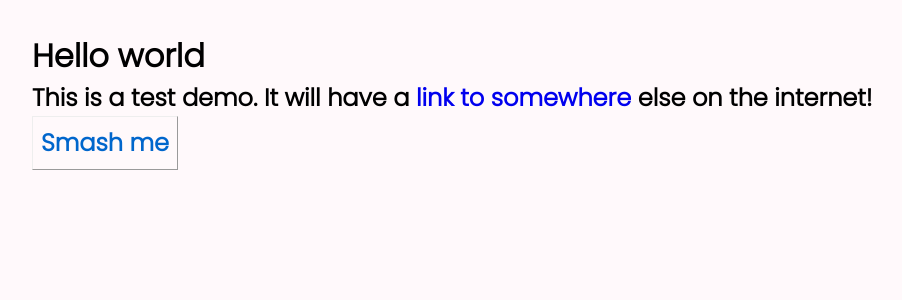
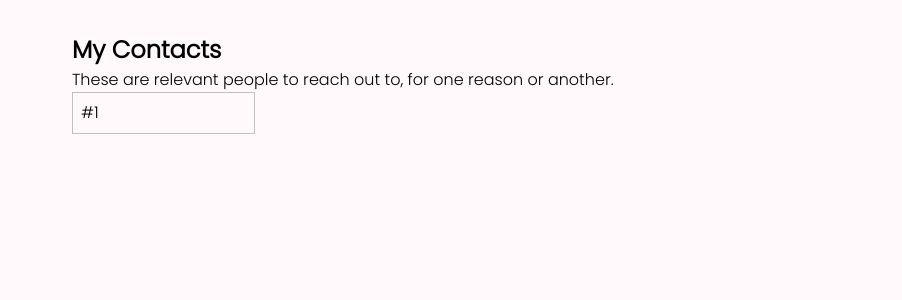
Before and after one commit to drunkenvalley/nextjs-uni-micro-demo, a Next.js app: page / in a window 1280 px wide. Shown: the top 300 px of the page, without its empty margins (0-902 px from the left). Built offline with nearby package versions, Linux system fonts and the light colour scheme.

Commit message:
Install next-auth, refactor back to 'pages' dir structure instead of 'app'

```diff
--- a/app/layout.tsx
+++ /dev/null
@@ -1,25 +0,0 @@
-import { PropsWithChildren } from "react"
-import "styles/main.scss"
-
-import { Poppins } from "@next/font/google"
-const poppins = Poppins({
-    weight: ['300'],
-    fallback: ["Arial", "Helvetica", "sans-serif"],
-    subsets: ['latin'],
-    display: 'optional',
-    variable: '--font-poppins'
-})
-
-interface Props extends PropsWithChildren {}
-
-export default function RootLayout ({ children }: Props) {
-    return (
-        <html className={poppins.variable}>
-            <body className="bg-snow">
-                <div className="m-3">
-                    {children && children}
-                </div>
-            </body>
-        </html>
-    )
-}
--- a/app/page.tsx
+++ /dev/null
@@ -1,14 +0,0 @@
-export default function Page() {
-    return (
-        <>
-            <h1>
-                Hello world
-            </h1>
-            <h2>
-                This is a test demo. It will have a <a className="link" href="google.com">link to somewhere</a> else on the internet!
-                <br />
-                <button className="button" type="button">Smash me</button>
-            </h2>
-        </>
-    )
-}
--- a/next.config.js
+++ b/next.config.js
@@ -1,8 +1,5 @@
 /** @type {import('next').NextConfig} */
 const nextConfig = {
-  experimental: {
-    appDir: true,
-  },
   reactStrictMode: true,
 }
 
--- a/package.json
+++ b/package.json
@@ -16,6 +16,7 @@
     "eslint": "8.31.0",
     "eslint-config-next": "13.1.2",
     "next": "13.1.2",
+    "next-auth": "^4.18.8",
     "react": "18.2.0",
     "react-dom": "18.2.0",
     "sass": "^1.57.1",
--- /dev/null
+++ b/pages/_app.tsx
@@ -0,0 +1,26 @@
+import "@/styles/main.scss"
+
+import { Poppins } from "@next/font/google"
+const poppins = Poppins({
+    weight: ['300'],
+    fallback: ["Arial", "Helvetica", "sans-serif"],
+    subsets: ['latin'],
+    display: 'optional',
+})
+
+import { SessionProvider } from "next-auth/react"
+
+export default function App({
+    Component,
+    pageProps: { session, ...pageProps },
+}) {
+    return (
+    // `session` comes from `getServerSideProps` or `getInitialProps`.
+    // Avoids flickering/session loading on first load.
+        <SessionProvider session={session} refetchInterval={30}>
+            <main className={poppins.className}>
+                <Component {...pageProps} />
+            </main>
+        </SessionProvider>
+    )
+}
--- /dev/null
+++ b/pages/_document.tsx
@@ -0,0 +1,17 @@
+import { Html, Head, Main, NextScript } from "next/document"
+
+export default function Document() {
+    return (
+        <Html>
+            <Head>
+                <meta name="viewport" content="width=device-width, initial-scale=1" />
+            </Head>
+            <body className="bg-snow">
+                <div className="container p-3 flow">
+                    <Main />
+                </div>
+                <NextScript />
+            </body>
+        </Html>
+    )
+}
--- /dev/null
+++ b/pages/index.tsx
@@ -0,0 +1,20 @@
+import Head from "next/head"
+
+export default function Page() {
+    return (
+        <>
+            <Head>
+                <title>My Contacts</title>
+            </Head>
+            <h2>
+                My Contacts
+            </h2>
+            <p>
+                These are relevant people to reach out to, for one reason or another.
+            </p>
+            <div className="grid gap-1">
+                <article className="border border-gray p-1">#1</article>
+            </div>
+        </>
+    )
+}
--- a/styles/cube.scss
+++ /dev/null
@@ -1,84 +0,0 @@
-@use "variables.scss" as *;
-@use "mixins.scss" as *;
-
-/* Composition */
-.grid {
-    @include all-media {
-        display: grid;
-    }
-}
-
-/* Utility */
-body {
-    font-family: var(--font-poppins);
-    font-weight: 200;
-}
-
-.text {
-    @include use-map ($colors) using ($value) {
-        color: $value;
-    }
-}
-
-.bg {
-    @include use-map ($colors) using ($value) {
-        background-color: $value;
-    }
-}
-
-.m { @include all-spacing($spacing-multiplier, "margin"); }
-.p { @include all-spacing($spacing-multiplier, "padding"); }
-
-.mr { @include all-spacing($spacing-multiplier, "margin", $unit: "em"); }   // "Intuitively", the 'r' here is for 'relative'...
-.pr { @include all-spacing($spacing-multiplier, "padding", $unit: "em"); }  // It changes with the size of the element it's in.
-
-/* Block */
-.button {
-    position: relative;
-    background-color: transparent;
-    color: get-color("blue");
-    border-width: .05em;
-    border-color: currentColor;
-    padding: get-size(1);
-
-    &::before {
-        content: "";
-        position: absolute;
-        bottom: 0;
-        left: 0;
-        right: 0;
-        top: 100%;
-        background-color: currentColor;
-        transition: all 100ms ease-in-out;
-    }
-
-    @include hover {
-        &::before {
-            top: calc(100% - .2em);
-        }
-    }
-}
-
-.link {
-    position: relative;
-    text-decoration: none;
-    outline-offset: .25em;
-
-    &::before {
-        content: "";
-        position: absolute;
-        bottom: 0;
-        left: 0;
-        right: 100%;
-        height: .05em;
-        background-color: currentColor;
-        transition: all 100ms ease-in-out;
-    }
-    @include hover {
-        &::before {
-            right: max(calc(100% - 3ch), 40%);
-        }
-    }
-}
-
-/* Exception */
--- a/styles/main.scss
+++ b/styles/main.scss
@@ -1,2 +1,143 @@
 @use "reset.scss" as *;
-@use "cube.scss" as *;
+@use "variables.scss" as *;
+@use "mixins.scss" as *;
+
+/* Composition */
+.container {
+    max-width: 1200px;
+    margin-inline: auto;
+}
+
+.flex {
+    display: flex;
+
+    &-inline {
+        display: inline-flex;
+    }
+}
+
+.flow > * + * {
+    margin-block-start: get-size(1, $unit: "em");
+}
+
+.grid {
+    @include all-media {
+        display: grid;
+        grid-template-columns: repeat(6, 1fr);
+    }
+}
+
+/* Utility */
+body {
+    font-family: var(--font-poppins);
+    font-weight: 200;
+    --template-transition: all 100ms ease-in-out;
+}
+
+.bg {
+    @include use-map ($colors) using ($value) {
+        background-color: $value;
+    }
+}
+
+.border {
+    border-style: solid;
+    border-width: .1em;
+
+    @include use-map ($colors) using ($value) {
+        border-color: $value;
+    }
+}
+
+.gap {
+    @include use-map ($spacing-multiplier) using ($value) {
+        gap: #{$value}rem;
+
+        &-col {
+            column-gap: #{$value}rem;
+        }
+        &-row {
+            row-gap: #{$value}rem;
+        }
+    }
+}
+
+.m { @include all-spacing($spacing-multiplier, "margin"); }
+.mr { @include all-spacing($spacing-multiplier, "margin", $unit: "em"); }   // "Intuitively", the 'r' here is for 'relative'...
+
+.p { @include all-spacing($spacing-multiplier, "padding"); }
+.pr { @include all-spacing($spacing-multiplier, "padding", $unit: "em"); }  // It changes with the size of the element it's in.
+
+.text {
+    @include use-map ($colors) using ($value) {
+        color: $value;
+    }
+}
+
+/* Block */
+a {
+    transition: var(--template-transition);
+    position: relative;
+    text-decoration: none;
+    outline-offset: .25em;
+
+    @include before {
+        transition: var(--template-transition);
+        position: absolute;
+        bottom: 0;
+        left: 0;
+        right: 100%;
+        height: .05em;
+        background-color: currentColor;
+        border-radius: .15em;
+    }
+    @include hover {
+        color: get-color("purp");
+
+        @include before {
+            right: max(calc(100% - 4ch), 40%);
+        }
+    }
+    @include active {
+        color: get-color("fire");
+    }
+    &:visited {
+        color: get-color("blue");
+    }
+}
+
+button, .button {
+    transition: var(--template-transition);
+    position: relative;
+    border-color: currentColor;
+    border-radius: .2em;
+    border-style: solid;
+    border-width: .1em;
+    padding: get-size(1, "em");
+    background-color: transparent;
+    color: get-color("blue");
+
+    @include before {
+        transition: var(--template-transition);
+        position: absolute;
+        height: .075em;
+        left: get-size(1, "em");
+        right: 100%;
+        bottom: get-size(1, "em");
+        transform: translateY(50%);
+        background-color: currentColor;
+        border-radius: .15em;
+    }
+    @include hover {
+        color: get-color("purp");
+
+        @include before {
+            right: max(calc(100% - 8ch), 40%);
+        }
+    }
+    @include active {
+        color: get-color("fire");
+    }
+}
+
+/* Exception */
--- a/styles/mixins.scss
+++ b/styles/mixins.scss
@@ -47,8 +47,21 @@
     }
 }
 
+@mixin active {
+    &:active, &:visited:active {
+        @content();
+    }
+}
+
+@mixin before {
+    &::before {
+        content: "";
+        @content();
+    }
+}
+
 @mixin hover {
-    &:hover, &:focus {
+    &:hover, &:focus, &:visited:hover, &:visited:focus {
         @content();
     }
 }
--- a/styles/variables.scss
+++ b/styles/variables.scss
@@ -3,15 +3,16 @@ $colors: (
     "gray": #bec1ca,
     "dark": #252627,
     "blue": #0066cc,
-    "fire": #BB0A21,
+    "fire": #ee0000,
+    "purp": #551A8B,
 ) !default;
 
 // Generic media breakpoints used widely on the internet.
 $breakpoints: (
-    sm: 576px,
-    md: 768px,
-    lg: 992px,
-    xl: 1200px,
+    "sm": 576px,
+    "md": 768px,
+    "lg": 992px,
+    "xl": 1200px,
 ) !default;
 
 $directions: (
```
Also changed, not shown: pages/api/auth/[...nextauth].ts (added, +29 -0 lines), 1 other file (tests, documents, lock files or other folders).
